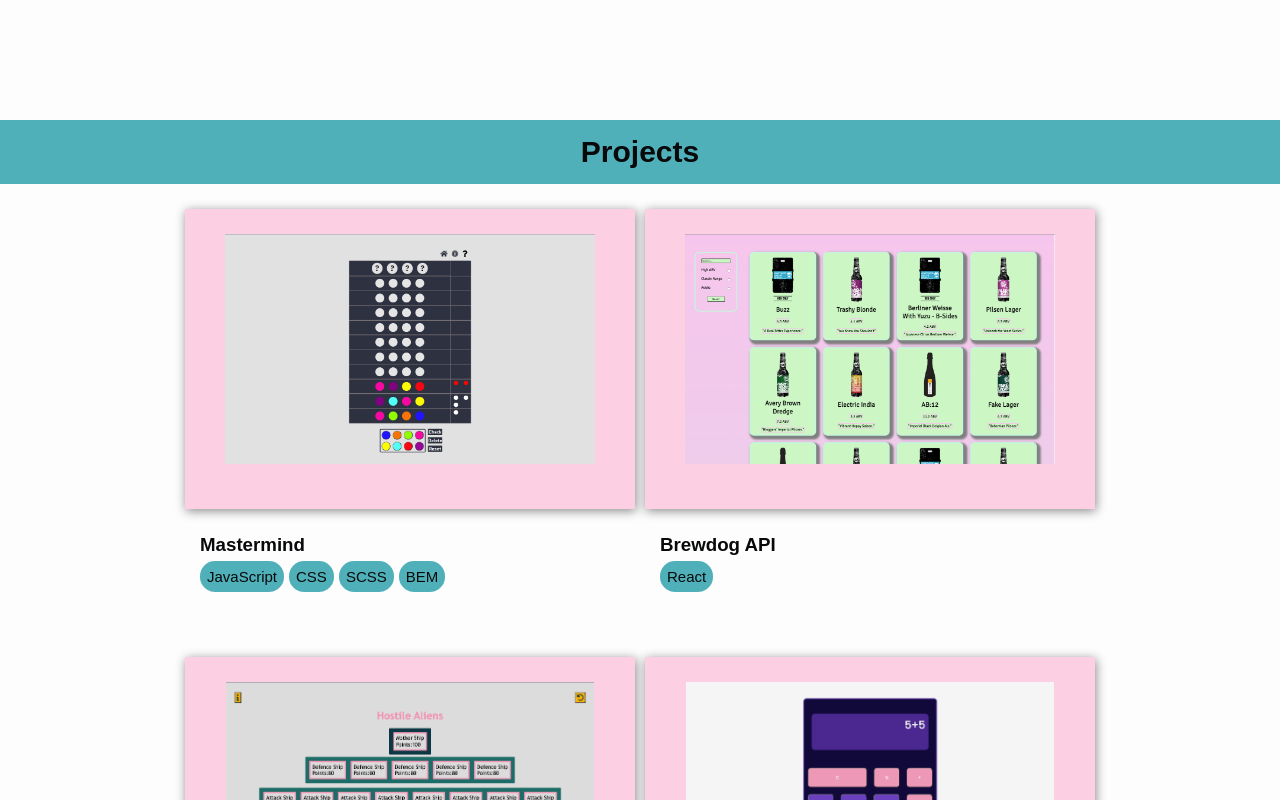
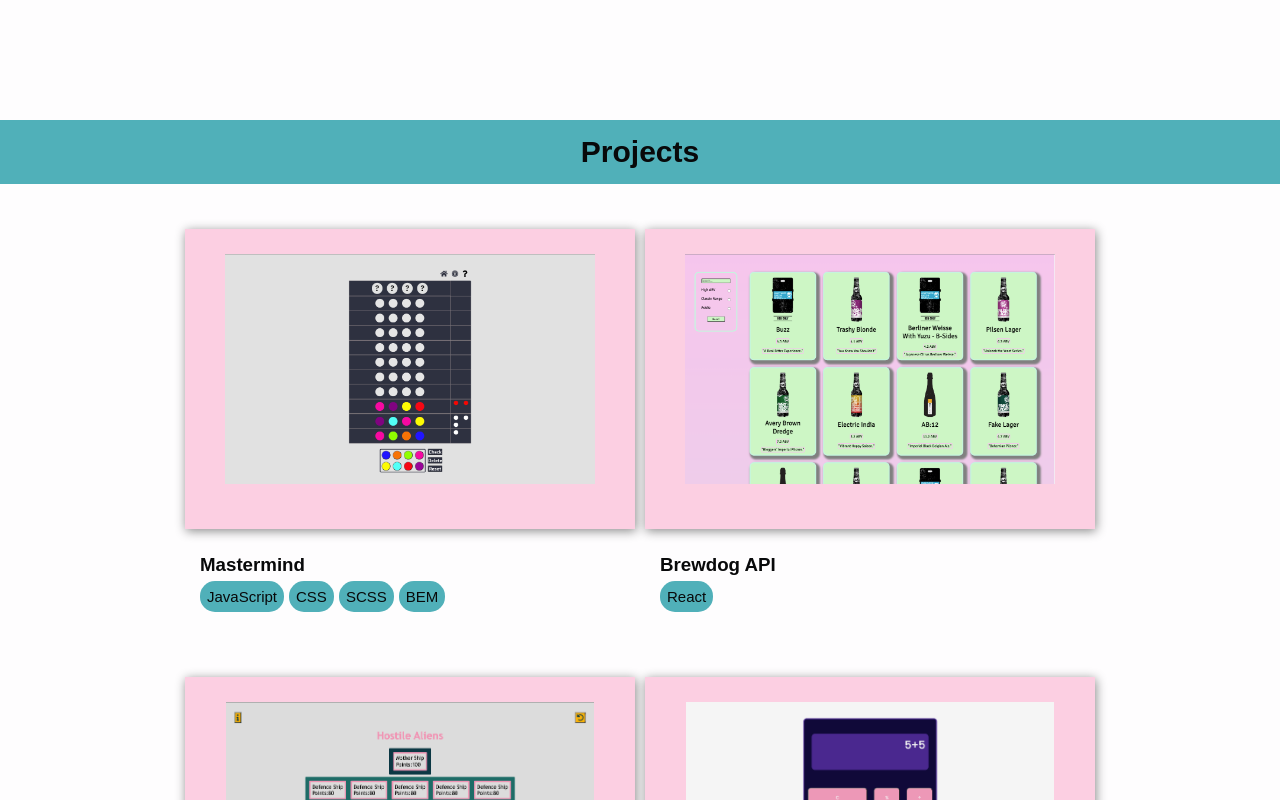
Before and after one commit to OBuckland/portfolio-v2, a React (Create React App) app: page / in a window 1280 px wide. Shown: the part 680-1480 px from the top of the page. Built offline with nearby package versions, Linux system fonts and the light colour scheme; a web font is replaced by a local one.

Commit message:
add margin to projects section

```diff
--- a/src/components/Projects/Projects.module.scss
+++ b/src/components/Projects/Projects.module.scss
@@ -4,7 +4,8 @@
     display: flex;
     flex-direction: column;
     justify-content: space-evenly;
-    align-items: center;
+    // align-items: center;
+    // padding: 10px;
 }
 
 .heading{
@@ -14,6 +15,7 @@
     width: 100vw;
     // width: 100%;
     padding: 15px;
+    margin-bottom: 20px;
     color: $colour-primary-grey;
 }
 
```
